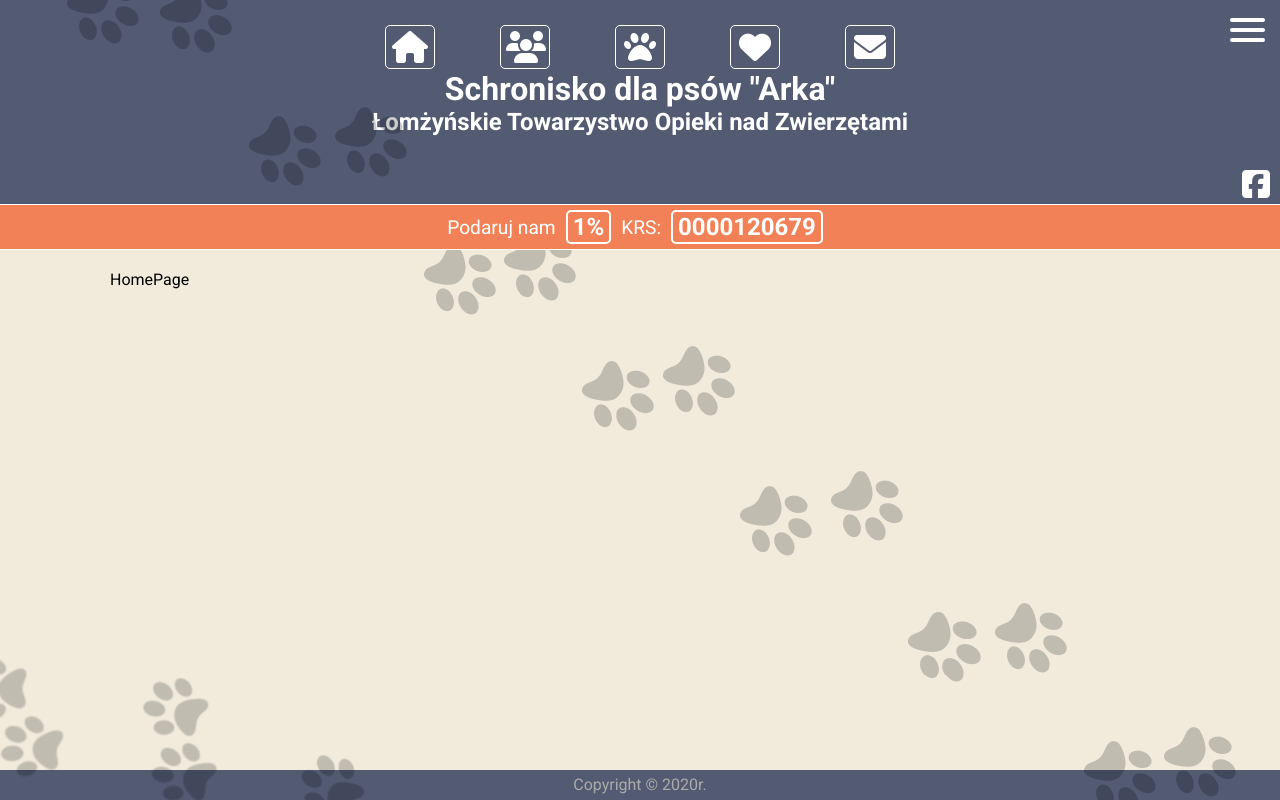
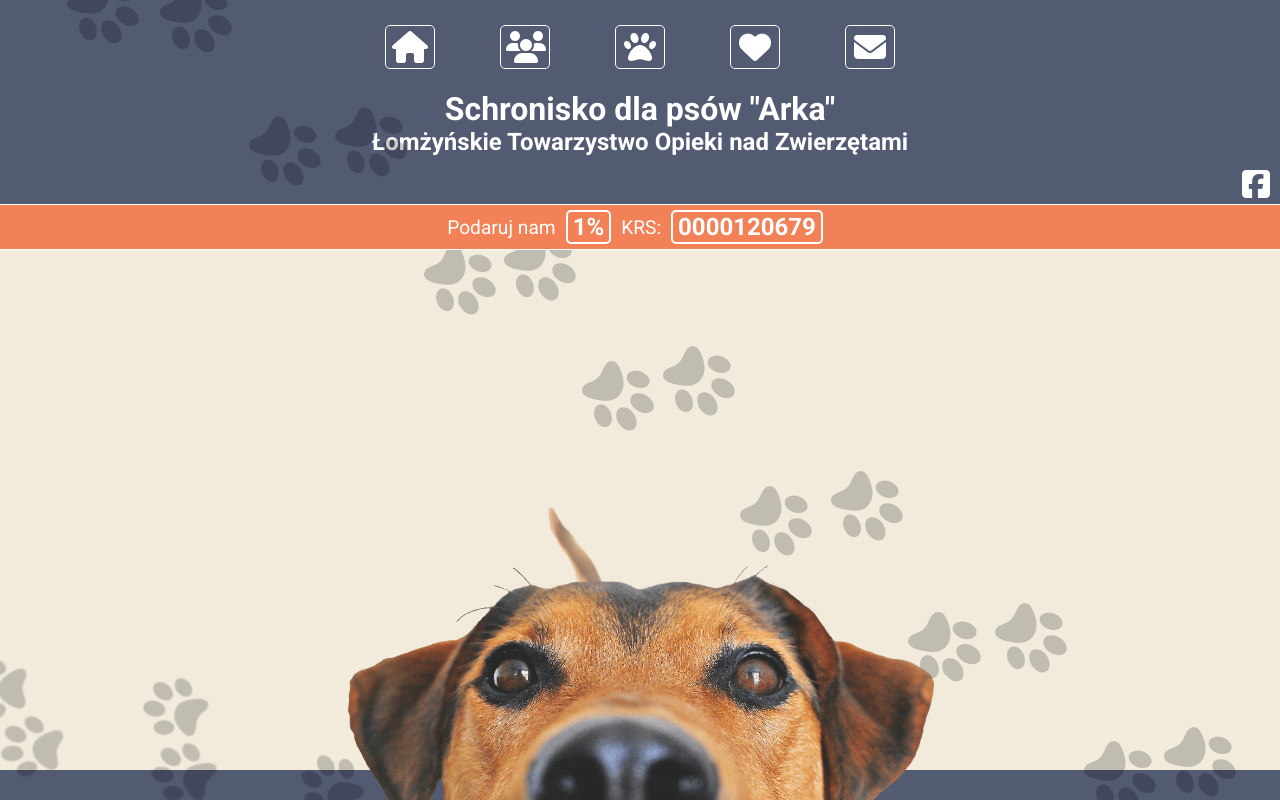
Before and after one commit to bemog/website-dog-shelter-v2, a React (Create React App) app: page / in a window 1280 px wide. Built offline with nearby package versions, Linux system fonts and the light colour scheme.

Commit message:
Add HomePage structure and styling

```diff
--- a/src/pages/HomePage.js
+++ b/src/pages/HomePage.js
@@ -1,11 +1,21 @@
 import React from 'react';
+import '../styles/HomePage.scss';
+import dog from '../images/dog.png';
+import dogTail from '../images/dogtail.png';
 
 const HomePage = () => {
-    return (
-        <div>
-            HomePage
+  return (
+    <div className="home">
+      <div className="home__welcome">
+        <div className="home__welcome-dogtail">
+          <img className="home__welcome-dogtail-image" src={dogTail} alt="Ogon psa" />
         </div>
-    );
+        <div className="home__welcome-dog">
+          <img className="home__welcome-dog-image" src={dog} alt="Zdjęcie psa" />
+        </div>
+      </div>
+    </div>
+  );
 }
 
 export default HomePage;
--- a/src/styles/Header.scss
+++ b/src/styles/Header.scss
@@ -14,7 +14,6 @@
       width: 50%;
       padding-top: 10px;
       z-index: 1;
-    //   transform: translate(50%, -100%);
       transform: translateX(50%);
       transition: .3s;
 
@@ -74,6 +73,7 @@
       transform: translateY(0);
       transition: .3s;
       cursor: pointer;
+      display: none;
 
         &--hide {
             display: none;
@@ -105,7 +105,7 @@
     }
 
     &__title {
-      margin: 60px 10px 0 10px;
+      margin: 80px 10px 0 10px;
       color: white;
       text-align: center;
     }
--- /dev/null
+++ b/src/styles/HomePage.scss
@@ -0,0 +1,74 @@
+@import '_config.scss';
+
+.home {
+    $self:&;
+    position: relative;
+    max-width: none;
+
+    &__welcome {
+      position: fixed;
+      left: 0;
+      bottom: 0;
+      right: 0;
+      height: 30%;
+      z-index: 3;
+      transform: translateY(100%);
+      animation: showDog .8s ease-out forwards;
+
+      &-dogtail {
+        position: absolute;
+        left: 45%;
+        bottom: 13vh;
+        opacity: .6;
+        transform-origin: bottom center;
+        animation: wagTail .3s linear infinite;
+        animation-direction: alternate;
+
+        &-image {
+          height: 20vw;
+          max-height: 200px;
+        }
+      }
+
+      &-dog {
+        position: absolute;
+        left: 50%;
+        bottom: -5px;
+        width: 100%;
+        max-width: 800px;
+        transform: translateX(-50%);
+        display: flex;
+        justify-content: center;
+        align-items: center;
+
+        &-image {
+          max-height: 30vh;
+          max-width: 100%;
+        }
+      }
+    }
+}
+
+@keyframes wagTail {
+    0% {
+      transform: rotate(45deg) skew(-15deg, -15deg);
+    }
+
+    50% {
+      transform: rotate(0) skewX(0);
+    }
+
+    100% {
+      transform: rotate(-45deg) skew(15deg, 15deg);
+    }
+  }
+
+@keyframes showDog {
+    0% {
+      transform: translateY(100%);
+    }
+
+    100% {
+      transform: translateY(0);
+    }
+  }
--- a/src/styles/Main.scss
+++ b/src/styles/Main.scss
@@ -4,6 +4,6 @@
     width: 100%;
     max-width: 1100px;
     margin: 0 auto;
-      padding: 20px;
+    padding: 20px;
     background-color: $tertiary-color;
 }
```
